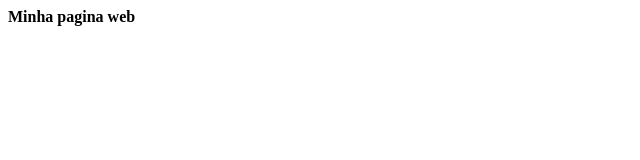
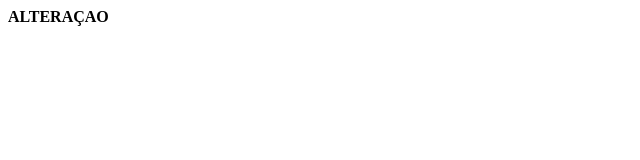
Before and after one commit to jpalencar1205/PROJETO01, a plain HTML site: page index.html in a window 1280 px wide. Shown: the full height of the page, 0-640 px from the left. Drawn offline with Linux system fonts and the light colour scheme.

Commit message:
alteracao1

```diff
--- a/index.html
+++ b/index.html
@@ -10,7 +10,7 @@
     </head>
 
     <body>
-        <b> Minha pagina web
+        <b> ALTERAÇAO </b>
     </body>
 
 </html>
```
